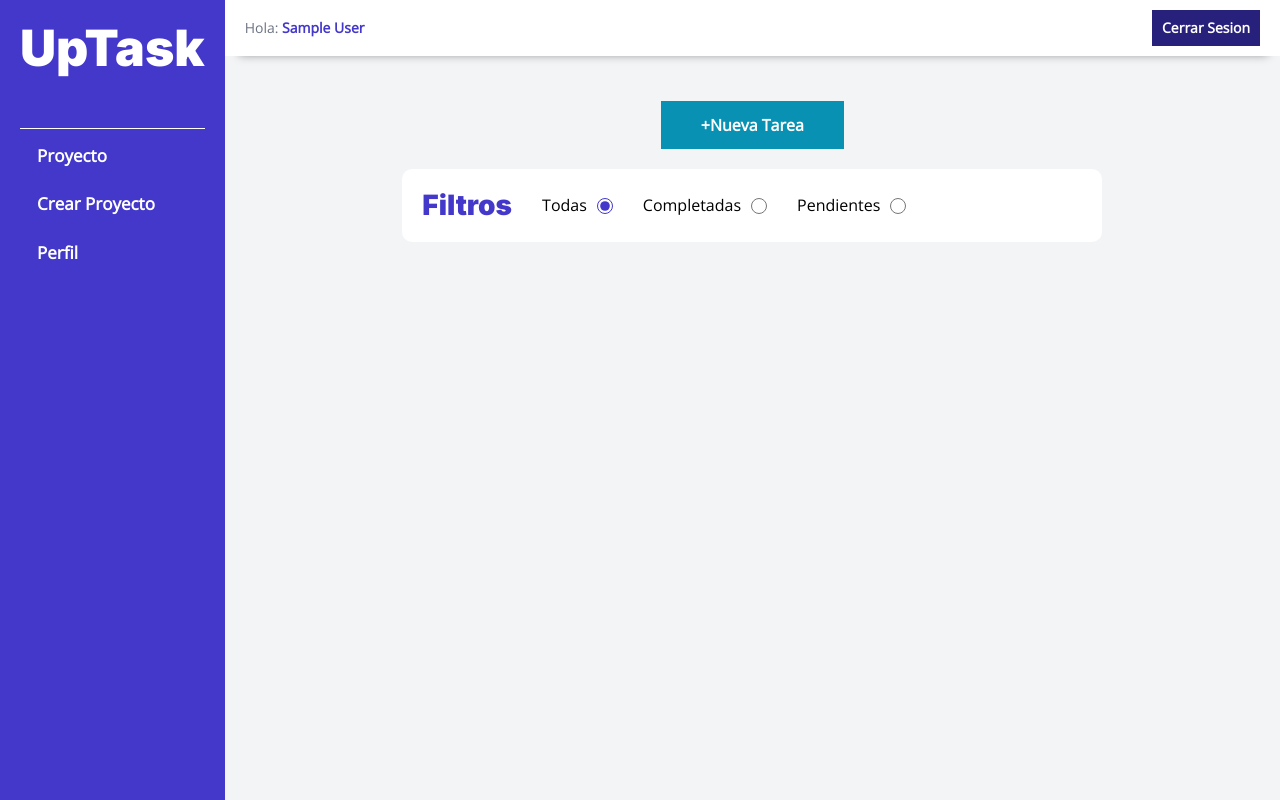
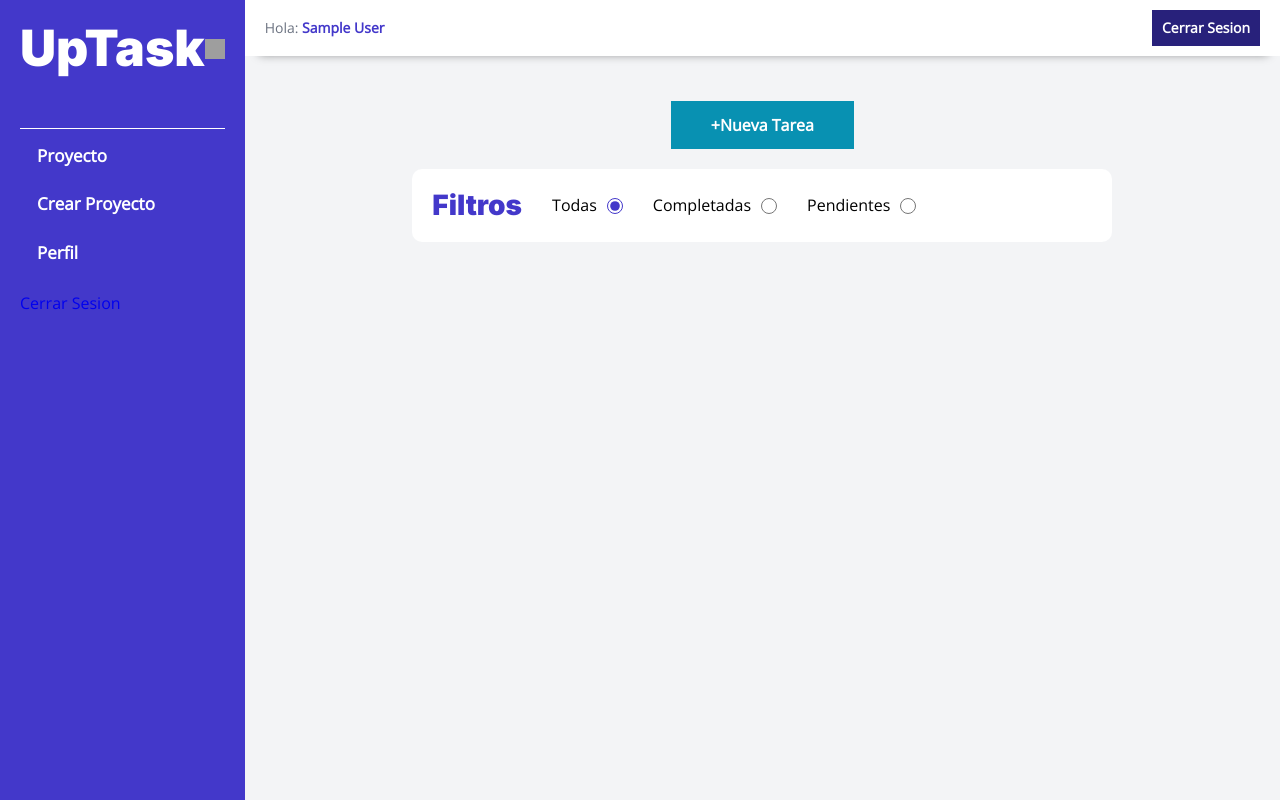
Before and after one commit to Mirsamdev/UptaskMVC, a PHP site: the page made by views/dashboard/proyecto.php in a window 1280 px wide. Run offline with PHP 8.4, Linux system fonts and the light colour scheme; the template is opened without the code that fills it, so the values that code supplies are empty; the visitor is signed in with stand-in values (Sample User, id 1); grey boxes are pictures that could not be loaded.

Commit message:
logout & responsive design

```diff
--- a/src/scss/dashboard/_barra.scss
+++ b/src/scss/dashboard/_barra.scss
@@ -17,6 +17,9 @@
   .menu {
     img {
       width: .8rem;
+      &:hover {
+        cursor: pointer;
+      }
     }
   }
 }
--- a/src/scss/dashboard/_sidebar.scss
+++ b/src/scss/dashboard/_sidebar.scss
@@ -2,20 +2,61 @@
 @use 'base/mixins' as m;
 
 .sidebar {
+  opacity: 0;
+  list-style: none;
+  background-color: v.$indigo;
+  height: 0;
+  overflow: hidden;
+  transition-property: opacity;
+  transition-duration: 500ms;
+
+  &.mostrar {
+    opacity: 1;
+    padding: 2rem;
+    height: 100%;
+    position: absolute;
+    top: 0;
+    left: 0;
+    right: 0;
+    bottom: 0;
+    background-color: rgb(0 0 0 / .85);
+    @include m.tablet {
       display: none;
-
+    }
+  }
+  &.ocultar {
+    opacity: 0;
+  }
     @include m.tablet {
-    display: block;
+      height: 100%;
+      opacity: 1;
+      padding: 2rem;
+      background-color: v.$indigo;
     }
 
-  list-style: none;
-  background-color: v.$indigo;
-  padding: 2rem;
+    .contenedor-sidebar {
+      display: flex;
+      justify-content: space-between;
+      align-items: center;
       h2 {
         color: v.$blanco;
         margin: 0;
         text-align: center;
       }
+      .cerrar-menu {
+        display: flex;
+        justify-content: center;
+        height: 2rem;
+        width: 2rem;
+
+        img {
+          &:hover {
+            cursor: pointer;
+          }
+        }
+      }
+    }
+
   .sidebar-nav {
     margin-top: 5rem;
     li {
@@ -34,13 +75,20 @@
       transition-property: background-color;
       transition-duration: 300ms;
       font-weight: 900;
-      font-size: 1.7rem;
+      font-size: 2.4rem;
+      margin-bottom: 2rem;
+      text-align: center;
+
       &:hover,
       &.activo {
         background-color: darken(v.$indigo, 20%);
         width: 100%;
         border-radius: .5rem;
       }
+      @include m.tablet {
+        font-size: 1.7rem;
+        text-align: left;
       }
     }
   }
+}
--- a/views/dashboard/crear-proyecto.php
+++ b/views/dashboard/crear-proyecto.php
@@ -10,4 +10,4 @@
 </form>
 </div>
 
-<?php include_once __DIR__ . '/../dashboard/header-footer.php';  ?>
+<?php include_once __DIR__ . '/../dashboard/footer-dashboard.php';  ?>
--- /dev/null
+++ b/views/dashboard/footer-dashboard.php
@@ -0,0 +1,8 @@
+
+</div>
+  </div>
+</div>
+
+<?php
+ $script = '<script src="build/js/app.js"></script>';
+ ?>
--- a/views/dashboard/header-footer.php
+++ /dev/null
@@ -1,4 +0,0 @@
-
-</div>
-  </div>
-</div>
--- a/views/dashboard/index.php
+++ b/views/dashboard/index.php
@@ -14,4 +14,4 @@
       </ul>
     <?php } ?>
 
-<?php include_once __DIR__ . '/../dashboard/header-footer.php';  ?>
+<?php include_once __DIR__ . '/../dashboard/footer-dashboard.php';  ?>
--- a/views/dashboard/perfil.php
+++ b/views/dashboard/perfil.php
@@ -2,4 +2,4 @@
 
 
 
-<?php include_once __DIR__ . '/../dashboard/header-footer.php';  ?>
+<?php include_once __DIR__ . '/../dashboard/footer-dashboard.php';  ?>
--- a/views/dashboard/proyecto.php
+++ b/views/dashboard/proyecto.php
@@ -49,10 +49,10 @@
   <ul id="listado-tareas" class="listado-tareas"></ul>
 </div>
 
-<?php include_once __DIR__ . '/../dashboard/header-footer.php';  ?>
+<?php include_once __DIR__ . '/../dashboard/footer-dashboard.php';  ?>
 
 <?php
- $script = '
+ $script .= '
  <script src="https://cdn.jsdelivr.net/npm/sweetalert2@11"></script>
  <script src="build/js/tareas.js"></script>;
  ';
--- a/views/templates/sidebar.php
+++ b/views/templates/sidebar.php
@@ -1,5 +1,12 @@
 <aside class="sidebar">
-  <h2>UpTask</h2>
+  <div class="contenedor-sidebar">
+    <h2>UpTask</h2>
+
+  <div class="cerrar-menu">
+      <img id="cerrar-menu" src="build/img/cerrar.svg" alt="imagen cerrar">
+  </div>
+  </div>
+
 
   <nav class="sidebar-nav">
     <li>
@@ -10,4 +17,8 @@
 
     </li>
   </nav>
+
+  <div class="cerrar-sesion-mobile">
+    <a href="/logout" class="cerrar-sesion">Cerrar Sesion</a>
+  </div>
 </aside>
```
Also changed, not shown: src/js/app.js (+24 -0 lines), public/build/css/app.css, public/build/js/app.js, 1 other file. Lines whose indentation alone changed are shown as unchanged.
